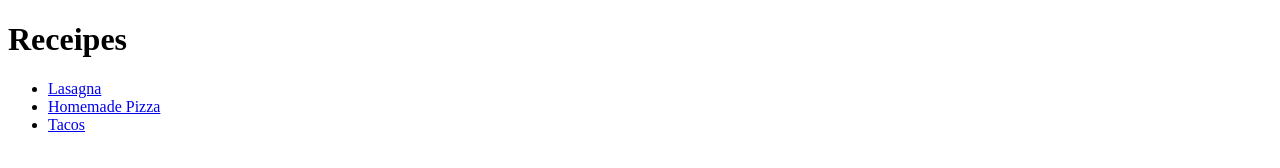
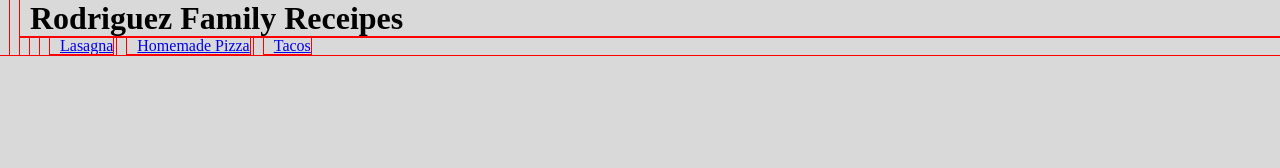
Before and after one commit to victor-rodriguez71/TOP_Recipes, a plain HTML site: page index.html in a window 1280 px wide. Drawn offline with Linux system fonts and the light colour scheme.

Commit message:
Updated index and added CSS. Will continue to update

```diff
--- a/index.html
+++ b/index.html
@@ -4,14 +4,16 @@
     <meta charset="UTF-8" />
     <meta name="viewport" content="width=device-width, initial-scale=1.0" />
     <link rel="stylesheet" href="style.css" />
-    <title>Recipes</title>
+    <title>Rodiguez Family Recipes</title>
   </head>
   <body>
-    <h1>Receipes</h1>
-    <ul>
-      <li><a href="../TOP_Recipes/recipes/lasagna.html">Lasagna</a></li>
-      <li><a href="../TOP_Recipes/recipes/pizza.html">Homemade Pizza</a></li>
-      <li><a href="../TOP_Recipes/recipes/tacos.html">Tacos</a></li>
-    </ul>
+    <h1 id="site_name">Rodriguez Family Receipes</h1>
+    <nav>
+      <ul>
+        <li><a href="/recipes/lasagna.html">Lasagna</a></li>
+        <li><a href="/recipes/pizza.html">Homemade Pizza</a></li>
+        <li><a href="/recipes/tacos.html">Tacos</a></li>
+      </ul>
+    </nav>
   </body>
 </html>
--- a/style.css
+++ b/style.css
@@ -0,0 +1,17 @@
+* {
+    outline: solid 1px red;
+    padding: 0px;
+    margin: 0px;
+    box-sizing: border-box;
+    background-color: #d9d9d9;
+    padding-left: 10px;
+}
+
+* {
+    font-family: 'Times New Roman', Times, serif;
+}
+
+nav li {
+    text-decoration: none;
+    display: inline-block;
+}
```
Also changed, not shown: recipes/lasagna.html (+1 -0 lines).
